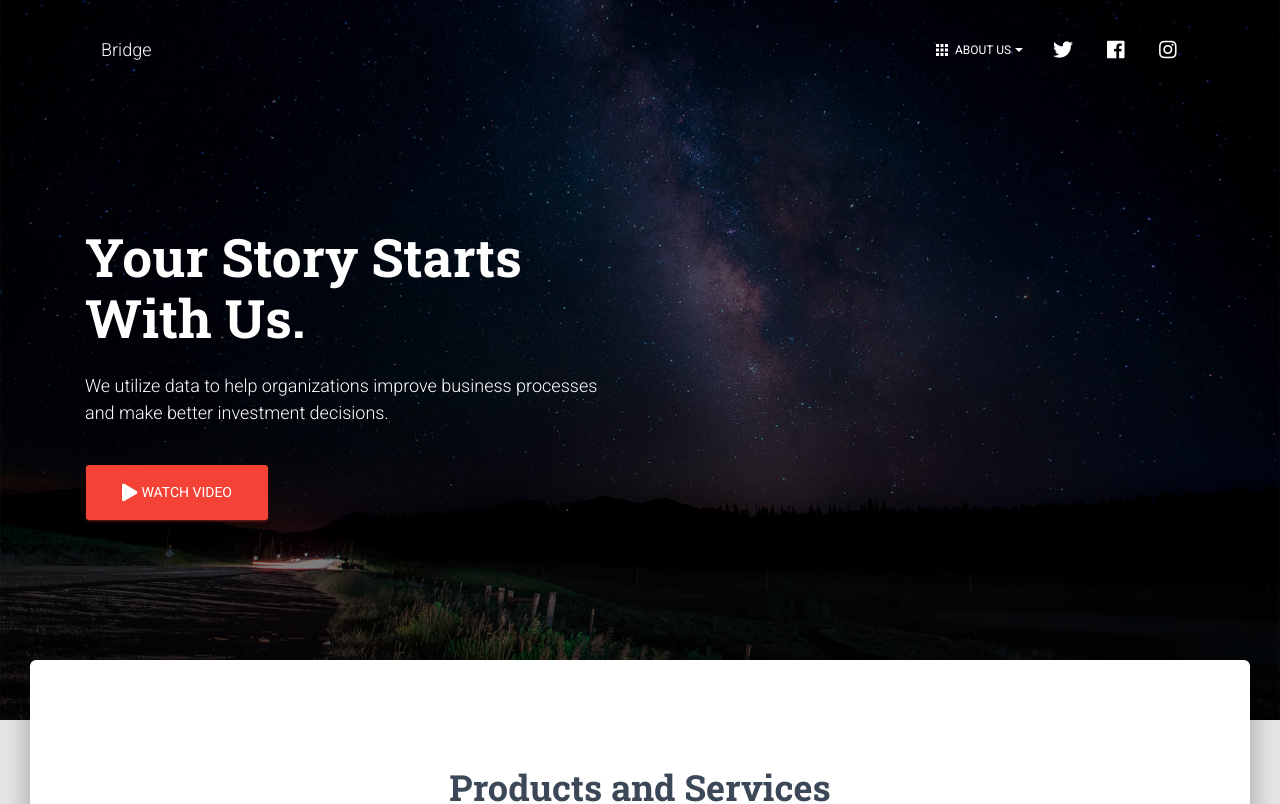
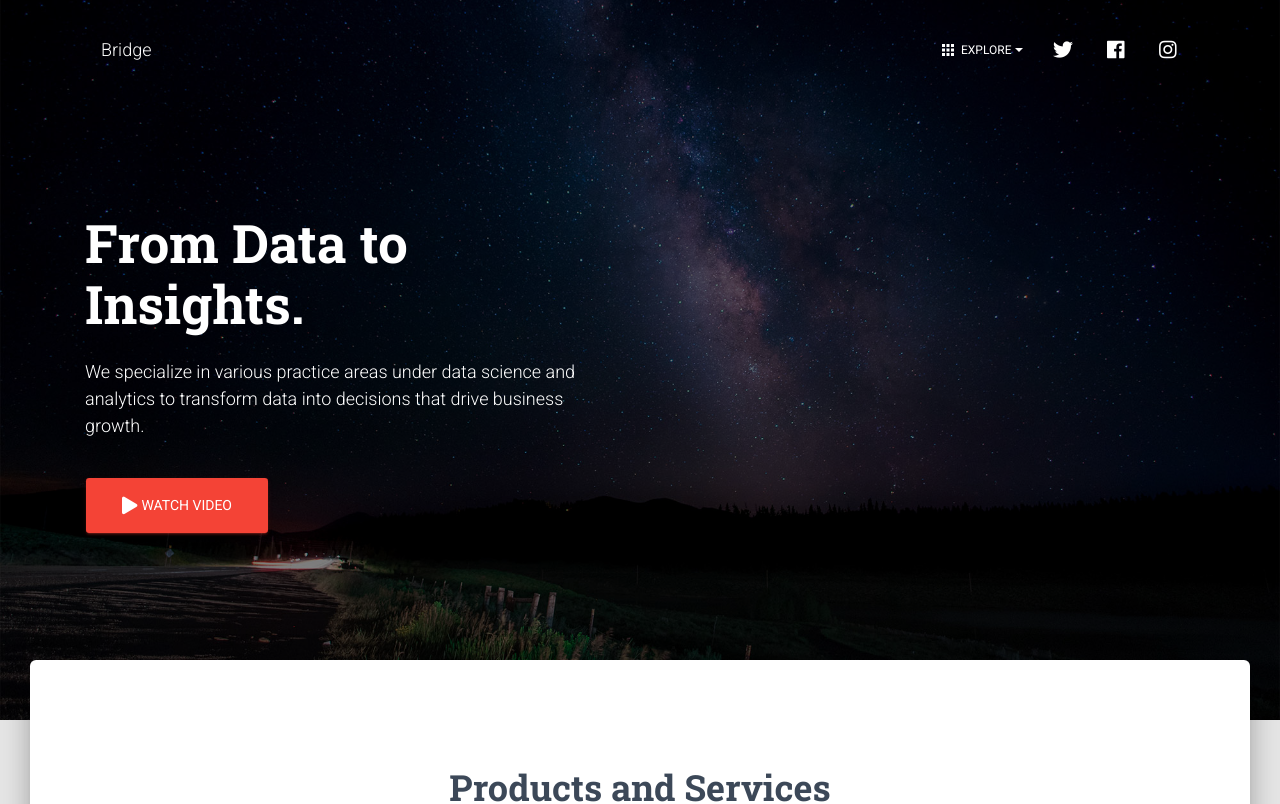
Before and after one commit to anabridge/anabridge-frontend, a React (Create React App) app in the folder bridge/: page / in a window 1280 px wide. Shown: the top 804 px of the page. Built offline with nearby package versions, Linux system fonts and the light colour scheme.

Commit message:
Changing welcome info on landing page and Login Page

```diff
--- a/bridge/src/views/components/Header/HeaderLinks.js
+++ b/bridge/src/views/components/Header/HeaderLinks.js
@@ -29,25 +29,25 @@ export default function HeaderLinks(props) {
       <ListItem className={classes.listItem}>
         <CustomDropdown
           noLiPadding
-          buttonText="About Us"
+          buttonText="Explore"
           buttonProps={{
             className: classes.navLink,
             color: "transparent",
           }}
           buttonIcon={Apps}
           dropdownList={[
+            <Link to="/sign-up" className={classes.dropdownLink}>
+              JOIN Platform
+            </Link>,
+            // <a
+            //   href="https://github.com/bridge-patterns"
+            //   target="_blank"
+            //   className={classes.dropdownLink}
+            // >
+            //   Github
+            // </a>,
             <Link to="/" className={classes.dropdownLink}>
-              JOIN Analytics
-            </Link>,
-            <a
-              href="https://github.com/bridge-patterns"
-              target="_blank"
-              className={classes.dropdownLink}
-            >
-              Github
-            </a>,
-            <Link to="/" className={classes.dropdownLink}>
-              Blog
+              About Us
             </Link>,
           ]}
         />
--- a/bridge/src/views/components/LandingPage/LandingPage.js
+++ b/bridge/src/views/components/LandingPage/LandingPage.js
@@ -1,26 +1,26 @@
-import React from "react";
+import React from 'react';
 // nodejs library that concatenates classes
-import classNames from "classnames";
+import classNames from 'classnames';
 // @material-ui/core components
-import { makeStyles } from "@material-ui/core/styles";
+import { makeStyles } from '@material-ui/core/styles';
 
 // @material-ui/icons
 
 // core components
-import Header from "../Header/Header";
-import Footer from "../Footer/Footer.js";
-import GridContainer from "../Grid/GridContainer.js";
-import GridItem from "../Grid/GridItem.js";
-import Button from "../CustomButtons/Button.js";
-import HeaderLinks from "../Header/HeaderLinks.js";
-import Parallax from "../Parallax/Parallax.js";
+import Header from '../Header/Header';
+import Footer from '../Footer/Footer.js';
+import GridContainer from '../Grid/GridContainer.js';
+import GridItem from '../Grid/GridItem.js';
+import Button from '../CustomButtons/Button.js';
+import HeaderLinks from '../Header/HeaderLinks.js';
+import Parallax from '../Parallax/Parallax.js';
 
-import styles from "assets/jss/material-kit-react/views/landingPage.js";
+import styles from 'assets/jss/material-kit-react/views/landingPage.js';
 
 // Sections for this page
-import ProductSection from "./Sections/ProductSection.js";
-import TeamSection from "./Sections/TeamSection.js";
-import WorkSection from "./Sections/WorkSection.js";
+import ProductSection from './Sections/ProductSection.js';
+import TeamSection from './Sections/TeamSection.js';
+import WorkSection from './Sections/WorkSection.js';
 
 const dashboardRoutes = [];
 
@@ -39,18 +39,19 @@ export default function LandingPage(props) {
         fixed
         changeColorOnScroll={{
           height: 400,
-          color: "white",
+          color: 'white',
         }}
         {...rest}
       />
-      <Parallax filter image={require("assets/img/landing-bg.jpg")}>
+      <Parallax filter image={require('assets/img/landing-bg.jpg')}>
         <div className={classes.container}>
           <GridContainer>
             <GridItem xs={12} sm={12} md={6}>
-              <h1 className={classes.title}>Your Story Starts With Us.</h1>
+              <h1 className={classes.title}>From Data to Insights.</h1>
               <h4>
-                We utilize data to help organizations improve business processes
-                and make better investment decisions.
+                We specialize in various practice areas under data science and
+                analytics to transform data into decisions that drive business
+                growth.
               </h4>
               <br />
               <Button
```
Also changed, not shown: bridge/src/assets/jss/material-kit-react/views/loginPage.js (+26 -15 lines).
